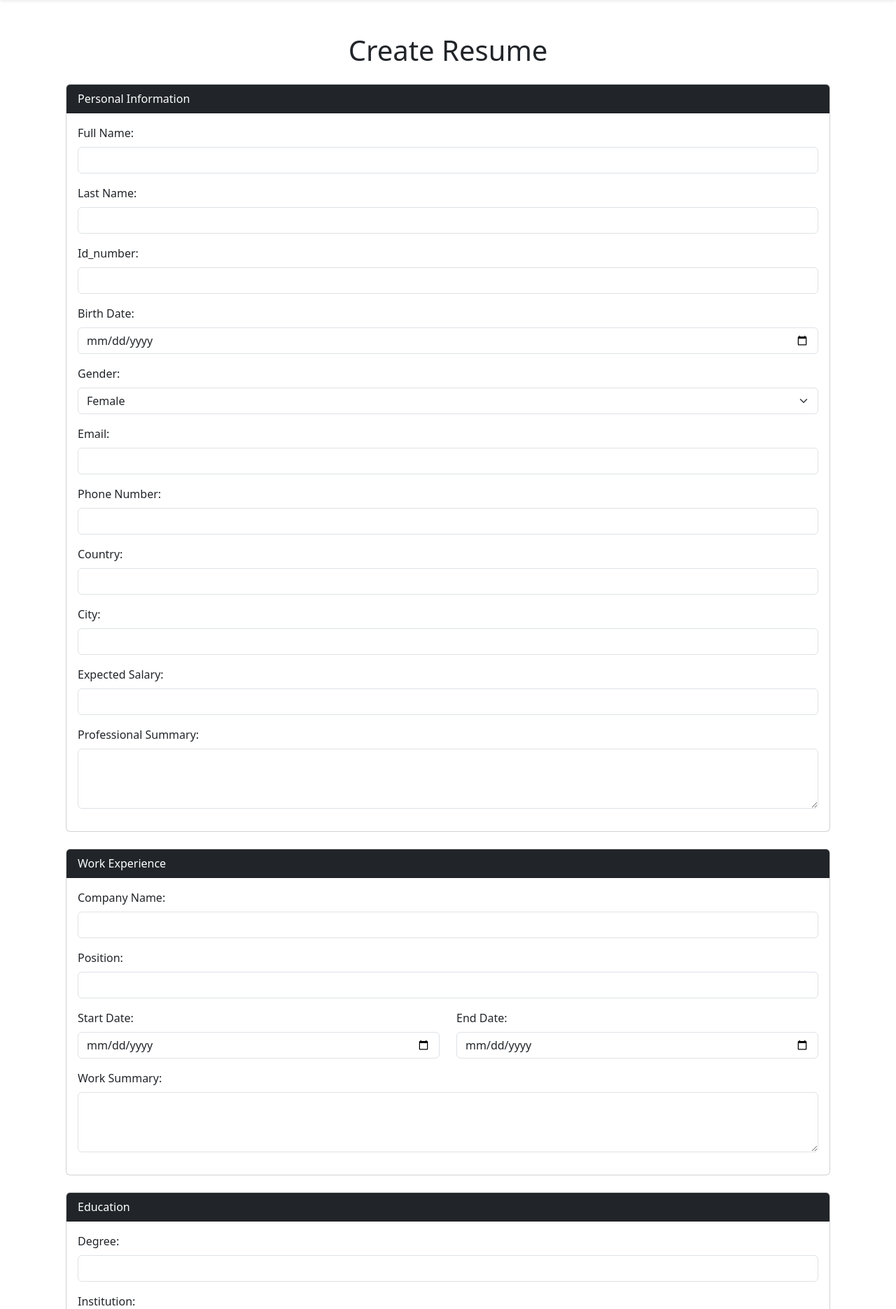
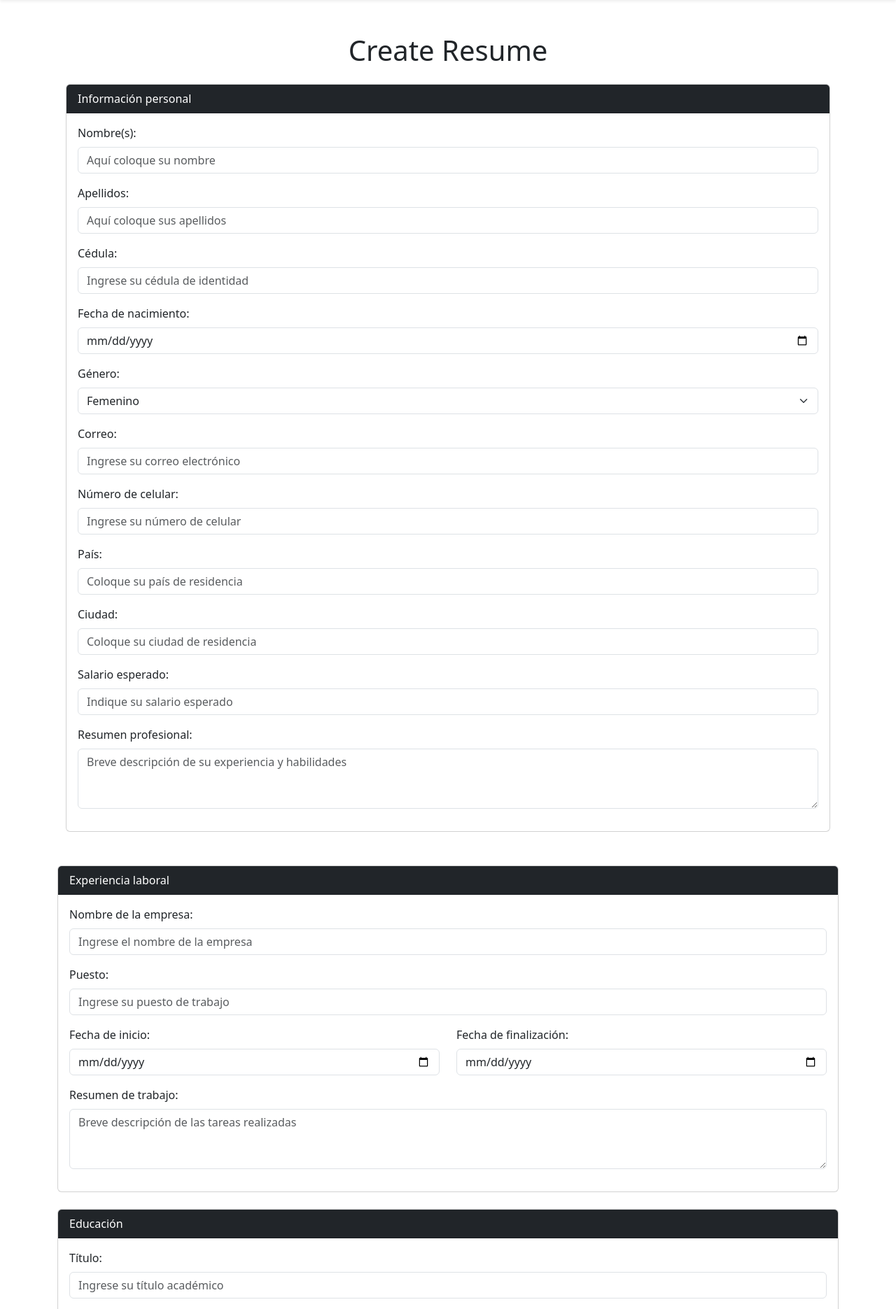
Before and after one commit to DariethSV/CVManager, a Django app: page /resume/create_resume/ in a window 1280 px wide. Shown: the part 57-1928 px from the top of the page at 70% size. Run offline with Django 5.2, Linux system fonts and the light colour scheme; a user stored in the database is signed in; some libraries are stand-ins or nearby versions.

Commit message:
Change the labels for create a CV to spanish

```diff
--- a/resumes_manage/templates/create_resume.html
+++ b/resumes_manage/templates/create_resume.html
@@ -7,133 +7,134 @@
     <form form id="create_resume_form" action="{% url 'save_resume' %}" method="POST">
         <!-- Información personal -->
         <div class="card mb-4">
-            <div class="card-header bg-dark text-white">Personal Information</div>
+            <div class="card-header bg-dark text-white">Información personal</div>
             <div class="card-body">
                 <div class="mb-3">
-                    <label for="full_name" class="form-label">Full Name:</label>
-                    <input type="text" class="form-control" id="first_name" name="first_name" required>
+                    <label for="full_name" class="form-label">Nombre(s):</label>
+                    <input type="text" class="form-control" id="first_name" name="first_name" placeholder="Aquí coloque su nombre" required>
                 </div>
                 <div class="mb-3">
-                    <label for="surname" class="form-label">Last Name:</label>
-                    <input type="text" class="form-control" id="surname" name="surname" required>
+                    <label for="surname" class="form-label">Apellidos:</label>
+                    <input type="text" class="form-control" id="surname" name="surname" placeholder="Aquí coloque sus apellidos" required>
                 </div>
 
                 <div class="mb-3">
-                    <label for="id_card" class="form-label">Id_number:</label>
-                    <input type="text" class="form-control" id="id_card" name="id_card" required>
+                    <label for="id_card" class="form-label">Cédula:</label>
+                    <input type="text" class="form-control" id="id_card" name="id_card" placeholder="Ingrese su cédula de identidad" required>
                 </div>
                 <div class="mb-3">
-                    <label for="birth_date" class="form-label">Birth Date:</label>
+                    <label for="birth_date" class="form-label">Fecha de nacimiento:</label>
                     <input type="date" class="form-control" id="birth_date" name="birth_date" required>
                 </div>
                 <div class="mb-3">
-                    <label for="gender" class="form-label">Gender:</label>
+                    <label for="gender" class="form-label">Género:</label>
                     <select class="form-select" id="gender" name="gender" required>
-                        <option value="Female">Female</option>
-                        <option value="Male">Male</option>
-
+                        <option value="Female">Femenino</option>
+                        <option value="Male">Masculino</option>
                     </select>
                 </div>
 
                 <div class="mb-3">
-                    <label for="resume_email" class="form-label">Email:</label>
-                    <input type="email" class="form-control" id="resume_email" name="resume_email" required>
+                    <label for="resume_email" class="form-label">Correo:</label>
+                    <input type="email" class="form-control" id="resume_email" name="resume_email" placeholder="Ingrese su correo electrónico" required>
                 </div>
                 <div class="mb-3">
-                    <label for="phone_number" class="form-label">Phone Number:</label>
-                    <input type="tel" class="form-control" id="phone_number" name="phone_number" required>
+                    <label for="phone_number" class="form-label">Número de celular:</label>
+                    <input type="tel" class="form-control" id="phone_number" name="phone_number" placeholder="Ingrese su número de celular" required>
                 </div>
                 <div class="mb-3">
-                    <label for="country" class="form-label">Country:</label>
-                    <input type="text" class="form-control" id="country" name="country" required>
+                    <label for="country" class="form-label">País:</label>
+                    <input type="text" class="form-control" id="country" name="country" placeholder="Coloque su país de residencia" required>
                 </div>
                 <div class="mb-3">
-                    <label for="city" class="form-label">City:</label>
-                    <input type="text" class="form-control" id="city" name="city" required>
+                    <label for="city" class="form-label">Ciudad:</label>
+                    <input type="text" class="form-control" id="city" name="city" placeholder="Coloque su ciudad de residencia" required>
                 </div>
                 <div class="mb-3">
-                    <label for="expected_salary" class="form-label">Expected Salary:</label>
-                    <input type="text" class="form-control" id="expected_salary" name="expected_salary" required>
+                    <label for="expected_salary" class="form-label">Salario esperado:</label>
+                    <input type="text" class="form-control" id="expected_salary" name="expected_salary" placeholder="Indique su salario esperado" required>
                 </div>
                 <div class="mb-3">
-                    <label for="professional_summary" class="form-label">Professional Summary:</label>
-                    <textarea class="form-control" id="professional_summary" name="professional_summary" rows="3" required></textarea>
+                    <label for="professional_summary" class="form-label">Resumen profesional:</label>
+                    <textarea class="form-control" id="professional_summary" name="professional_summary" rows="3" placeholder="Breve descripción de su experiencia y habilidades" required></textarea>
+                </div>
             </div>
             </div>
         </div>
 
             <!-- Experiencia laboral -->
             <div class="card mb-4">
-            <div class="card-header bg-dark text-white">Work Experience</div>
+                <div class="card-header bg-dark text-white">Experiencia laboral</div>
                 <div class="card-body">
                     <div class="mb-3">
-                    <label for="company_name" class="form-label">Company Name:</label>
-                    <input type="text" class="form-control" id="company_name" name="company_name">
+                        <label for="company_name" class="form-label">Nombre de la empresa:</label>
+                        <input type="text" class="form-control" id="company_name" name="company_name" placeholder="Ingrese el nombre de la empresa">
                     </div>
                     <div class="mb-3">
-                    <label for="position" class="form-label">Position:</label>
-                    <input type="text" class="form-control" id="position" name="position">
+                        <label for="position" class="form-label">Puesto:</label>
+                        <input type="text" class="form-control" id="position" name="position" placeholder="Ingrese su puesto de trabajo">
                     </div>
                     <div class="row">
                         <div class="col-md-6 mb-3">
-                        <label for="start_date" class="form-label">Start Date:</label>
+                            <label for="start_date" class="form-label">Fecha de inicio:</label>
                             <input type="date" class="form-control" id="start_date" name="start_date">
                         </div>
                         <div class="col-md-6 mb-3">
-                        <label for="end_date" class="form-label">End Date:</label>
+                            <label for="end_date" class="form-label">Fecha de finalización:</label>
                             <input type="date" class="form-control" id="end_date" name="end_date">
                         </div>
                     </div>
                     <div class="mb-3">
-                    <label for="description" class="form-label">Work Summary:</label>
-                    <textarea class="form-control" id="description" name="description" rows="3"></textarea>
+                        <label for="description" class="form-label">Resumen de trabajo:</label>
+                        <textarea class="form-control" id="description" name="description" rows="3" placeholder="Breve descripción de las tareas realizadas"></textarea>
                     </div>
                 </div>
             </div>
 
             <!-- Educación -->
             <div class="card mb-4">
-            <div class="card-header bg-dark text-white">Education</div>
+                <div class="card-header bg-dark text-white">Educación</div>
                 <div class="card-body">
                     <div class="mb-3">
-                    <label for="degree" class="form-label">Degree:</label>
-                    <input type="text" class="form-control" id="degree" name="degree" required>
+                        <label for="degree" class="form-label">Título:</label>
+                        <input type="text" class="form-control" id="degree" name="degree" placeholder="Ingrese su título académico" required>
                     </div>
                     <div class="mb-3">
-                    <label for="institution" class="form-label">Institution:</label>
-                    <input type="text" class="form-control" id="institution" name="institution" required>
+                        <label for="institution" class="form-label">Institución:</label>
+                        <input type="text" class="form-control" id="institution" name="institution" placeholder="Ingrese el nombre de la institución" required>
                     </div>
                     <div class="row">
                         <div class="col-md-6 mb-3">
-                        <label for="start_date_education" class="form-label">Start Date:</label>
+                            <label for="start_date_education" class="form-label">Fecha de inicio:</label>
                             <input type="date" class="form-control" id="start_date_education" name="start_date_education" required>
                         </div>
                         <div class="col-md-6 mb-3">
-                        <label for="end_date_education" class="form-label">End Date:</label>
+                            <label for="end_date_education" class="form-label">Fecha de finalización:</label>
                             <input type="date" class="form-control" id="end_date_education" name="end_date_education">
                         </div>
                     </div>
                     <div class="mb-3">
-                    <label for="description_education" class="form-label">Education Summary:</label>
-                    <textarea class="form-control" id="description_education" name="description_education" rows="3"></textarea>
+                        <label for="description_education" class="form-label">Resumen de la educación:</label>
+                        <textarea class="form-control" id="description_education" name="description_education" rows="3" placeholder="Breve descripción de los estudios realizados"></textarea>
                     </div>
                 </div>
             </div>
 
+
         <!-- Habilidades -->
         <div class="card mb-4">
-            <div class="card-header bg-dark text-white">Skills</div>
+            <div class="card-header bg-dark text-white">Habilidades</div>
             <div class="card-body">
                 <div class="mb-3">
-                    <label for="skills" class="form-label">Skills:</label>
-                    <input type="text" class="form-control" id="skills" name="skills" required>
+                    <label for="skills" class="form-label">Habilidades:</label>
+                    <input type="text" class="form-control" id="skills" name="skills" placeholder="Ingrese sus habilidades" required>
                 </div>
                 <div class="mb-3">
-                    <label for="proficiency_level" class="form-label">Skill Level:</label>
+                    <label for="proficiency_level" class="form-label">Nivel de habilidad:</label>
                     <select class="form-select" id="proficiency_level" name="proficiency_level" required>
-                        <option value="Beginner">Beginner</option>
-                        <option value="Intermediate">Intermediate</option>
-                        <option value="Advanced">Advanced</option>
+                        <option value="Beginner">Principiante</option>
+                        <option value="Intermediate">Intermedio</option>
+                        <option value="Advanced">Avanzado</option>
                     </select>
                 </div>
             </div>
@@ -141,18 +142,18 @@
 
         <!-- Idiomas -->
         <div class="card mb-4">
-            <div class="card-header bg-dark text-white">Languages</div>
+            <div class="card-header bg-dark text-white">Idiomas</div>
             <div class="card-body">
                 <div class="mb-3">
-                    <label for="language" class="form-label">Language:</label>
-                    <input type="text" class="form-control" id="language" name="language">
+                    <label for="language" class="form-label">Idioma:</label>
+                    <input type="text" class="form-control" id="language" name="language" placeholder="Ingrese el idioma" required>
                 </div>
                 <div class="mb-3">
-                    <label for="fluency" class="form-label">Fluency:</label>
-                    <select class="form-select" id="fluency" name="fluency">
-                        <option value="Beginner">Beginner</option>
-                        <option value="Intermediate">Intermediate</option>
-                        <option value="Advanced">Advanced</option>
+                    <label for="fluency" class="form-label">Nivel de fluidez:</label>
+                    <select class="form-select" id="fluency" name="fluency" required>
+                        <option value="Beginner">Principiante</option>
+                        <option value="Intermediate">Intermedio</option>
+                        <option value="Advanced">Avanzado</option>
                     </select>
                 </div>
             </div>
@@ -160,37 +161,37 @@
 
         <!-- Proyectos -->
         <div class="card mb-4">
-            <div class="card-header bg-dark text-white">Projects</div>
+            <div class="card-header bg-dark text-white">Proyectos</div>
             <div class="card-body">
                 <div class="mb-3">
-                    <label for="project_name" class="form-label">Project Name:</label>
-                    <input type="text" class="form-control" id="project_name" name="project_name">
+                    <label for="project_name" class="form-label">Nombre del proyecto:</label>
+                    <input type="text" class="form-control" id="project_name" name="project_name" placeholder="Ingrese el nombre del proyecto">
                 </div>
                 <div class="mb-3">
-                    <label for="description_project" class="form-label">Project Description:</label>
-                    <textarea class="form-control" id="description_project" name="description_project" rows="3"></textarea>
+                    <label for="description_project" class="form-label">Descripción del proyecto:</label>
+                    <textarea class="form-control" id="description_project" name="description_project" rows="3" placeholder="Breve descripción del proyecto"></textarea>
                 </div>
                 <div class="mb-3">
-                    <label for="technologies_used" class="form-label">Technologies Used:</label>
-                    <input type="text" class="form-control" id="technologies_used" name="technologies_used">
+                    <label for="technologies_used" class="form-label">Tecnologías utilizadas:</label>
+                    <input type="text" class="form-control" id="technologies_used" name="technologies_used" placeholder="Indique las tecnologías usadas en el proyecto">
                 </div>
             </div>
         </div>
 
         <!-- Certificados -->
         <div class="card mb-4">
-            <div class="card-header bg-dark text-white">Certifications</div>
+            <div class="card-header bg-dark text-white">Certificaciones</div>
             <div class="card-body">
                 <div class="mb-3">
-                    <label for="title" class="form-label">Certification Name:</label>
-                    <input type="text" class="form-control" id="title" name="title">
+                    <label for="title" class="form-label">Nombre de la certificación:</label>
+                    <input type="text" class="form-control" id="title" name="title" placeholder="Ingrese el nombre de la certificación">
                 </div>
                 <div class="mb-3">
-                    <label for="institution_certification" class="form-label">Institution:</label>
-                    <input type="text" class="form-control" id="institution_certification" name="institution_certification">
+                    <label for="institution_certification" class="form-label">Institución:</label>
+                    <input type="text" class="form-control" id="institution_certification" name="institution_certification" placeholder="Ingrese la institución que otorgó la certificación">
                 </div>
                 <div class="mb-3">
-                    <label for="date_obtained" class="form-label">Date:</label>
+                    <label for="date_obtained" class="form-label">Fecha de obtención:</label>
                     <input type="date" class="form-control" id="date_obtained" name="date_obtained">
                 </div>
             </div>
@@ -198,24 +199,24 @@
 
         <!-- Referencias -->
         <div class="card mb-4">
-            <div class="card-header bg-dark text-white">References</div>
+            <div class="card-header bg-dark text-white">Referencias</div>
             <div class="card-body">
                 <div class="mb-3">
-                    <label for="reference_name" class="form-label">Full Name:</label>
-                    <input type="text" class="form-control" id="reference_name" name="reference_name" required>
+                    <label for="reference_name" class="form-label">Nombre completo:</label>
+                    <input type="text" class="form-control" id="reference_name" name="reference_name" placeholder="Ingrese el nombre completo de la referencia" required>
                 </div>
                 <div class="mb-3">
-                    <label for="relationship" class="form-label">Relationship:</label>
-                    <input type="text" class="form-control" id="relationship" name="relationship" required>
+                    <label for="relationship" class="form-label">Relación:</label>
+                    <input type="text" class="form-control" id="relationship" name="relationship" placeholder="Ingrese la relación con la referencia" required>
                 </div>
                 <div class="mb-3">
-                    <label for="contact_info" class="form-label">Phone Number:</label>
-                    <input type="tel" class="form-control" id="contact_info" name="contact_info" required>
+                    <label for="contact_info" class="form-label">Número de teléfono:</label>
+                    <input type="tel" class="form-control" id="contact_info" name="contact_info" placeholder="Ingrese el número de teléfono de la referencia" required>
                 </div>
             </div>
         </div>
 
-        <button type="submit" class="btn btn-success w-100">Create Resume</button>
+        <button type="submit" class="btn btn-success w-100">Crear CV</button>
         </form>
         </div>
 
```
Also changed, not shown: db.sqlite3, resumes_manage/views.py (line endings or trailing spaces). Lines whose indentation alone changed are shown as unchanged.
